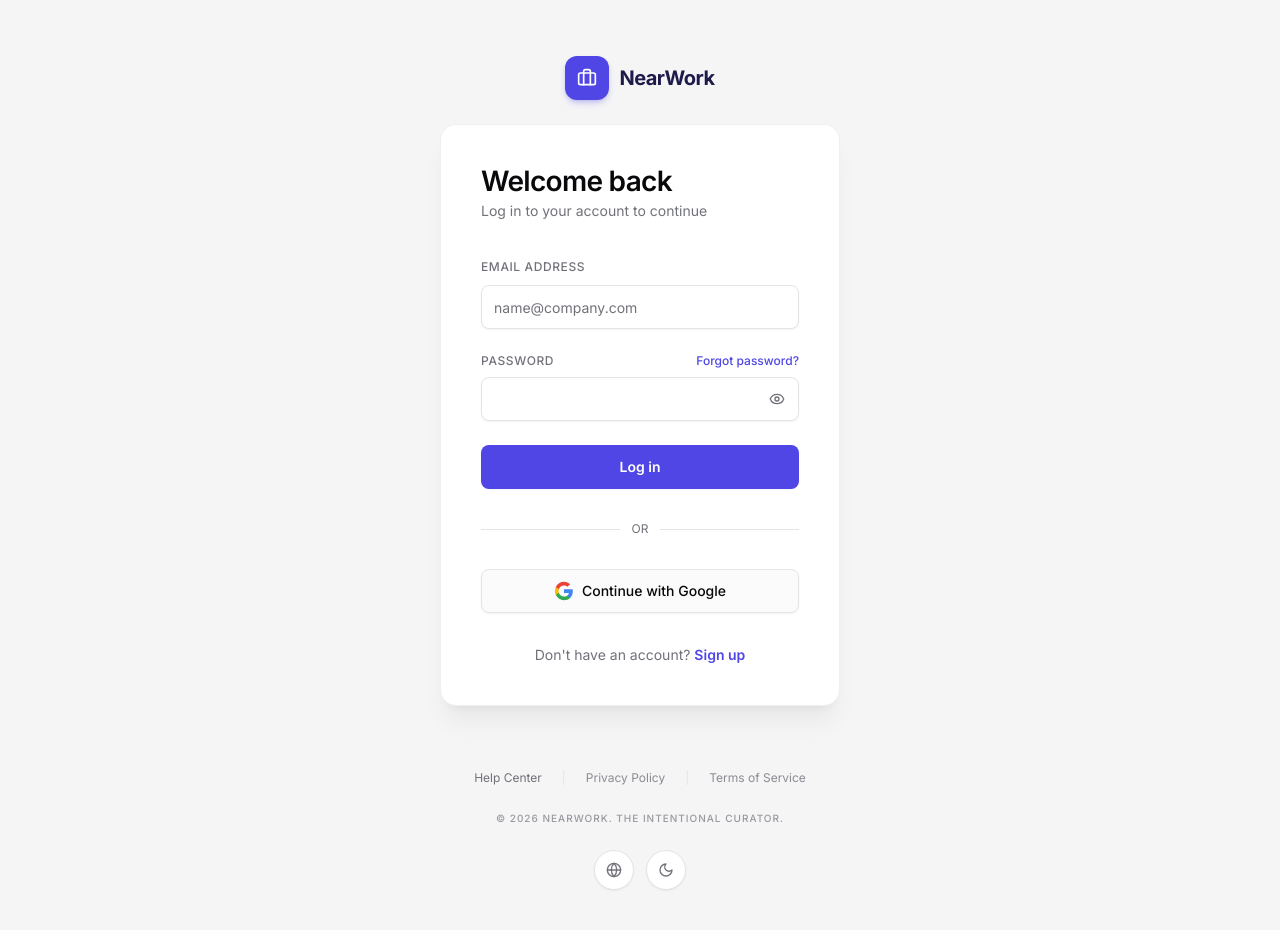
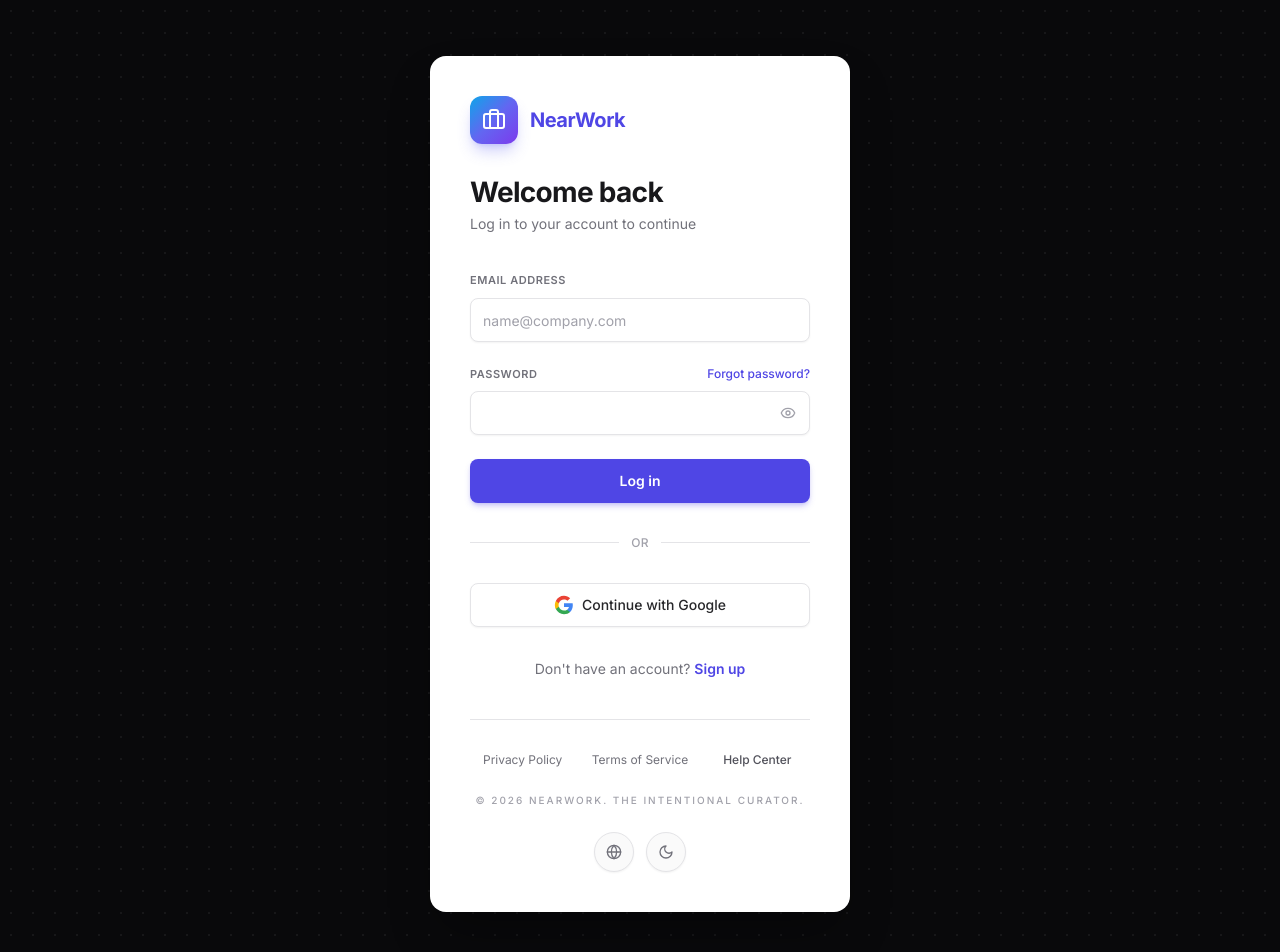
Before and after one commit to dreamcraft17/freelance-web-startup, a Next.js app in the folder apps/web/: page /login in a window 1280 px wide. Shown: the top 952 px of the page. Before the commit the page ends 930 px from the top, so only its background shows below. Built offline with nearby package versions, Linux system fonts and the light colour scheme.

Commit message:
redesign

```diff
--- a/apps/web/app/(auth)/login/page.tsx
+++ b/apps/web/app/(auth)/login/page.tsx
@@ -9,58 +9,67 @@
 export default async function LoginPage({ searchParams }: PageProps) {
   const sp = await searchParams;
   const returnUrl = sp.returnUrl;
+  const year = new Date().getFullYear();
 
   return (
-    <div className="flex min-h-screen flex-col bg-zinc-100/90 dark:bg-zinc-950">
-      <header className="flex shrink-0 items-center justify-center gap-2 px-4 pb-6 pt-10 md:pt-14">
-        <Link href="/" className="flex items-center gap-2.5 rounded-xl outline-none ring-offset-2 focus-visible:ring-2 focus-visible:ring-indigo-500">
-          <span className="flex h-11 w-11 items-center justify-center rounded-xl bg-indigo-600 text-white shadow-md shadow-indigo-600/25">
-            <Briefcase className="h-5 w-5" aria-hidden />
+    <div className="relative min-h-screen bg-zinc-950">
+      {/* Dot grid */}
+      <div
+        className="pointer-events-none absolute inset-0 opacity-[0.4]"
+        style={{
+          backgroundImage: "radial-gradient(rgb(255 255 255 / 0.14) 1px, transparent 1px)",
+          backgroundSize: "22px 22px"
+        }}
+        aria-hidden
+      />
+
+      <div className="relative flex min-h-screen items-center justify-center px-4 py-10 sm:py-14">
+        <div className="w-full max-w-[420px] rounded-2xl bg-white p-8 shadow-2xl shadow-black/40 ring-1 ring-zinc-950/5 sm:p-10 dark:bg-white">
+          <Link
+            href="/"
+            className="mb-8 flex items-center gap-3 rounded-lg outline-none ring-offset-2 focus-visible:ring-2 focus-visible:ring-indigo-500"
+          >
+            <span className="flex h-12 w-12 shrink-0 items-center justify-center rounded-xl bg-gradient-to-br from-sky-500 via-indigo-500 to-violet-600 text-white shadow-lg shadow-indigo-500/30">
+              <Briefcase className="h-6 w-6" strokeWidth={2} aria-hidden />
             </span>
-          <span className="text-xl font-bold tracking-tight text-indigo-950 dark:text-indigo-100">NearWork</span>
+            <span className="text-xl font-bold tracking-tight text-indigo-600">NearWork</span>
           </Link>
-      </header>
 
-      <main className="flex flex-1 flex-col items-center px-4 pb-16">
-        <div className="w-full max-w-[400px] rounded-2xl border border-border/60 bg-card p-8 shadow-xl shadow-black/5 dark:shadow-black/40 md:p-10">
           <LoginForm returnUrl={returnUrl} />
-        </div>
-      </main>
 
-      <footer className="mt-auto flex flex-col items-center gap-6 px-4 pb-10">
-        <nav aria-label="Legal" className="flex flex-wrap items-center justify-center gap-x-5 gap-y-2 text-xs text-muted-foreground">
-          <Link href="/how-it-works" className="hover:text-foreground">
+          <nav
+            aria-label="Legal"
+            className="mt-10 grid grid-cols-3 gap-3 border-t border-zinc-200 pt-8 text-center text-[11px] text-zinc-500 sm:text-xs"
+          >
+            <span className="truncate sm:whitespace-normal">Privacy Policy</span>
+            <span className="truncate sm:whitespace-normal">Terms of Service</span>
+            <Link href="/how-it-works" className="truncate font-medium text-zinc-600 hover:text-indigo-600 sm:whitespace-normal">
               Help Center
             </Link>
-          <span className="hidden text-border sm:inline" aria-hidden>
-            |
-          </span>
-          <span className="text-muted-foreground/80">Privacy Policy</span>
-          <span className="hidden text-border sm:inline" aria-hidden>
-            |
-          </span>
-          <span className="text-muted-foreground/80">Terms of Service</span>
           </nav>
-        <p className="max-w-sm text-center text-[10px] font-medium uppercase leading-relaxed tracking-widest text-muted-foreground/70">
-          © {new Date().getFullYear()} NearWork. The intentional curator.
+
+          <p className="mt-6 text-center text-[10px] font-medium uppercase leading-relaxed tracking-[0.2em] text-zinc-400">
+            © {year} NearWork. The intentional curator.
           </p>
-        <div className="flex gap-3">
+
+          <div className="mt-6 flex justify-center gap-3">
             <button
               type="button"
-            className="flex h-10 w-10 items-center justify-center rounded-full border border-border bg-background text-muted-foreground shadow-sm transition-colors hover:bg-muted hover:text-foreground"
+              className="flex h-10 w-10 items-center justify-center rounded-full border border-zinc-200 bg-zinc-50 text-zinc-500 shadow-sm transition-colors hover:border-zinc-300 hover:bg-white hover:text-zinc-800"
               aria-label="Language (coming soon)"
             >
               <Globe className="h-4 w-4" aria-hidden />
             </button>
             <button
               type="button"
-            className="flex h-10 w-10 items-center justify-center rounded-full border border-border bg-background text-muted-foreground shadow-sm transition-colors hover:bg-muted hover:text-foreground"
+              className="flex h-10 w-10 items-center justify-center rounded-full border border-zinc-200 bg-zinc-50 text-zinc-500 shadow-sm transition-colors hover:border-zinc-300 hover:bg-white hover:text-zinc-800"
               aria-label="Theme (coming soon)"
             >
               <Moon className="h-4 w-4" aria-hidden />
             </button>
           </div>
-      </footer>
+        </div>
+      </div>
     </div>
   );
 }
--- a/apps/web/features/auth/components/LoginForm.tsx
+++ b/apps/web/features/auth/components/LoginForm.tsx
@@ -79,24 +79,24 @@
   );
 
   return (
-    <div className="space-y-8">
-      <div className="space-y-1 text-left">
-        <h1 className="text-2xl font-semibold tracking-tight text-foreground md:text-[1.75rem]">Welcome back</h1>
-        <p className="text-sm text-muted-foreground">Log in to your account to continue</p>
+    <div className="space-y-8 text-zinc-900">
+      <div className="space-y-1.5 text-left">
+        <h1 className="text-2xl font-bold tracking-tight text-zinc-900 sm:text-[1.75rem]">Welcome back</h1>
+        <p className="text-sm text-zinc-500">Log in to your account to continue</p>
       </div>
 
       <form className="space-y-6" onSubmit={submit} aria-busy={loading}>
         {error ? (
           <p
             role="alert"
-            className="rounded-lg border border-destructive/30 bg-destructive/5 px-3 py-2 text-sm text-destructive"
+            className="rounded-lg border border-red-200 bg-red-50 px-3 py-2 text-sm text-red-800"
           >
             {error}
           </p>
         ) : null}
 
         <div className="space-y-2">
-          <label htmlFor={emailId} className="text-xs font-medium uppercase tracking-wider text-muted-foreground">
+          <label htmlFor={emailId} className="text-[11px] font-semibold uppercase tracking-wider text-zinc-500">
             Email address
           </label>
           <input
@@ -107,19 +107,16 @@
             required
             placeholder="name@company.com"
             disabled={loading}
-            className="flex h-11 w-full rounded-lg border border-input bg-background px-3 py-2 text-sm shadow-sm outline-none transition-colors placeholder:text-muted-foreground focus-visible:ring-2 focus-visible:ring-indigo-500/30 disabled:cursor-not-allowed disabled:opacity-60"
+            className="flex h-11 w-full rounded-lg border border-zinc-200 bg-white px-3 py-2 text-sm text-zinc-900 shadow-sm outline-none transition-colors placeholder:text-zinc-400 focus-visible:border-indigo-400 focus-visible:ring-2 focus-visible:ring-indigo-500/25 disabled:cursor-not-allowed disabled:opacity-60"
           />
         </div>
 
         <div className="space-y-2">
           <div className="flex items-center justify-between gap-2">
-            <label htmlFor={passwordId} className="text-xs font-medium uppercase tracking-wider text-muted-foreground">
+            <label htmlFor={passwordId} className="text-[11px] font-semibold uppercase tracking-wider text-zinc-500">
               Password
             </label>
-            <Link
-              href="/forgot-password"
-              className="text-xs font-medium text-indigo-600 hover:text-indigo-700 dark:text-indigo-400 dark:hover:text-indigo-300"
-            >
+            <Link href="/forgot-password" className="text-xs font-medium text-indigo-600 hover:text-indigo-700">
               Forgot password?
             </Link>
           </div>
@@ -131,7 +128,7 @@
               autoComplete="current-password"
               required
               disabled={loading}
-              className="flex h-11 w-full rounded-lg border border-input bg-background py-2 pl-3 pr-11 text-sm shadow-sm outline-none transition-colors placeholder:text-muted-foreground focus-visible:ring-2 focus-visible:ring-indigo-500/30 disabled:cursor-not-allowed disabled:opacity-60"
+              className="flex h-11 w-full rounded-lg border border-zinc-200 bg-white py-2 pl-3 pr-11 text-sm text-zinc-900 shadow-sm outline-none transition-colors focus-visible:border-indigo-400 focus-visible:ring-2 focus-visible:ring-indigo-500/25 disabled:cursor-not-allowed disabled:opacity-60"
             />
             <button
               type="button"
@@ -139,7 +136,7 @@
               disabled={loading}
               aria-pressed={showPassword}
               aria-label={showPassword ? "Hide password" : "Show password"}
-              className="absolute right-1 top-1/2 inline-flex h-9 w-9 -translate-y-1/2 items-center justify-center rounded-md text-muted-foreground transition-colors hover:bg-muted hover:text-foreground disabled:pointer-events-none disabled:opacity-50"
+              className="absolute right-1 top-1/2 inline-flex h-9 w-9 -translate-y-1/2 items-center justify-center rounded-md text-zinc-400 transition-colors hover:bg-zinc-100 hover:text-zinc-700 disabled:pointer-events-none disabled:opacity-50"
             >
               {showPassword ? <EyeOff className="h-4 w-4" aria-hidden /> : <Eye className="h-4 w-4" aria-hidden />}
             </button>
@@ -149,7 +146,7 @@
         <button
           type="submit"
           disabled={loading}
-          className="flex h-11 w-full items-center justify-center rounded-lg bg-indigo-600 text-sm font-semibold text-white shadow-sm transition-colors hover:bg-indigo-700 focus-visible:outline focus-visible:outline-2 focus-visible:outline-offset-2 focus-visible:outline-indigo-600 disabled:pointer-events-none disabled:opacity-60"
+          className="flex h-11 w-full items-center justify-center rounded-lg bg-indigo-600 text-sm font-semibold text-white shadow-md shadow-indigo-600/25 transition-colors hover:bg-indigo-700 focus-visible:outline focus-visible:outline-2 focus-visible:outline-offset-2 focus-visible:outline-indigo-600 disabled:pointer-events-none disabled:opacity-60"
         >
           {loading ? "Signing in…" : "Log in"}
         </button>
@@ -157,17 +154,17 @@
 
       <div className="relative">
         <div className="absolute inset-0 flex items-center" aria-hidden>
-          <span className="w-full border-t border-border" />
+          <span className="w-full border-t border-zinc-200" />
         </div>
-        <div className="relative flex justify-center text-xs uppercase">
-          <span className="bg-card px-3 text-muted-foreground">or</span>
+        <div className="relative flex justify-center text-xs font-medium uppercase tracking-wide text-zinc-400">
+          <span className="bg-white px-3">or</span>
         </div>
       </div>
 
       <button
         type="button"
         disabled={loading}
-        className="flex h-11 w-full items-center justify-center gap-2 rounded-lg border border-input bg-muted/40 text-sm font-medium text-foreground shadow-sm transition-colors hover:bg-muted/70 disabled:pointer-events-none disabled:opacity-60"
+        className="flex h-11 w-full items-center justify-center gap-2 rounded-lg border border-zinc-200 bg-white text-sm font-medium text-zinc-800 shadow-sm transition-colors hover:bg-zinc-50 disabled:pointer-events-none disabled:opacity-60"
         title="Coming soon"
         aria-label="Continue with Google (coming soon)"
       >
@@ -175,12 +172,9 @@
         Continue with Google
       </button>
 
-      <p className="text-center text-sm text-muted-foreground">
+      <p className="text-center text-sm text-zinc-500">
         Don&apos;t have an account?{" "}
-        <Link
-          href="/register"
-          className="font-semibold text-indigo-600 hover:text-indigo-700 dark:text-indigo-400 dark:hover:text-indigo-300"
-        >
+        <Link href="/register" className="font-semibold text-indigo-600 hover:text-indigo-700">
           Sign up
         </Link>
       </p>
```
Lines whose indentation alone changed are shown as unchanged.
